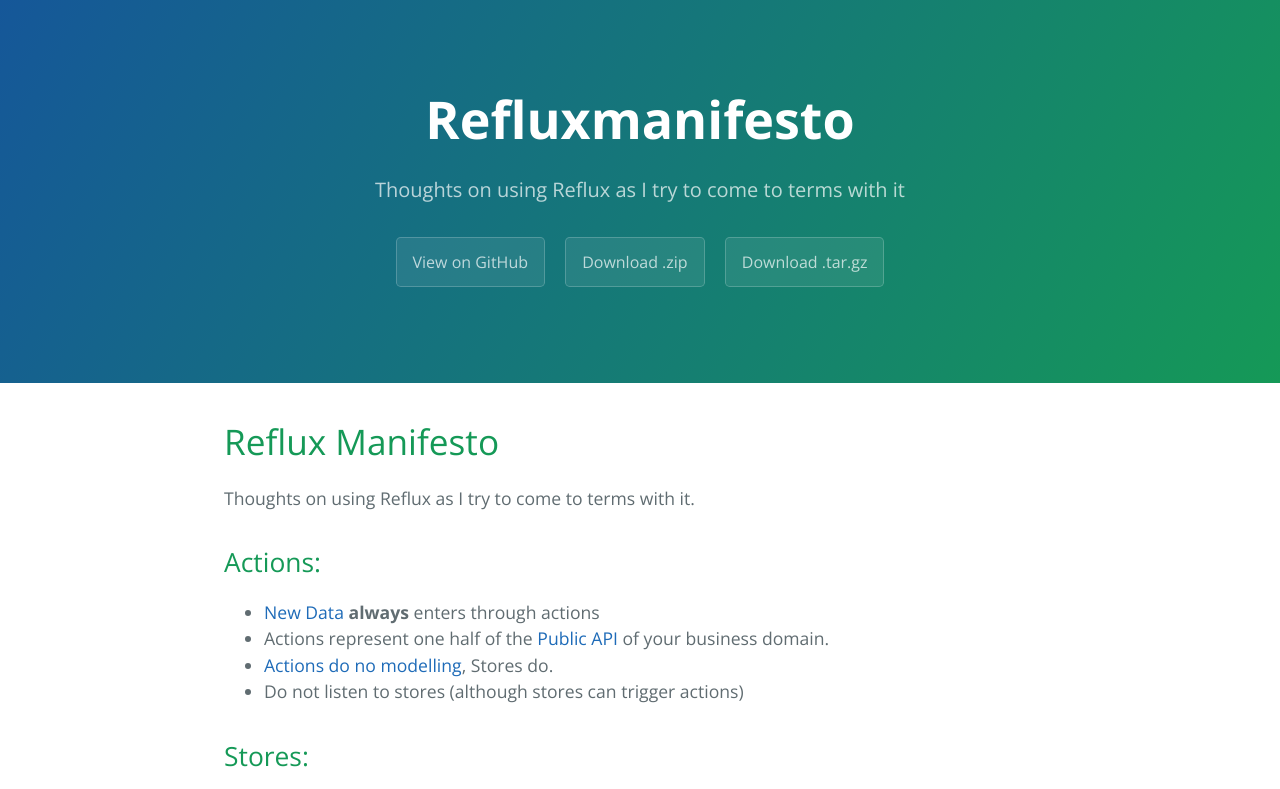
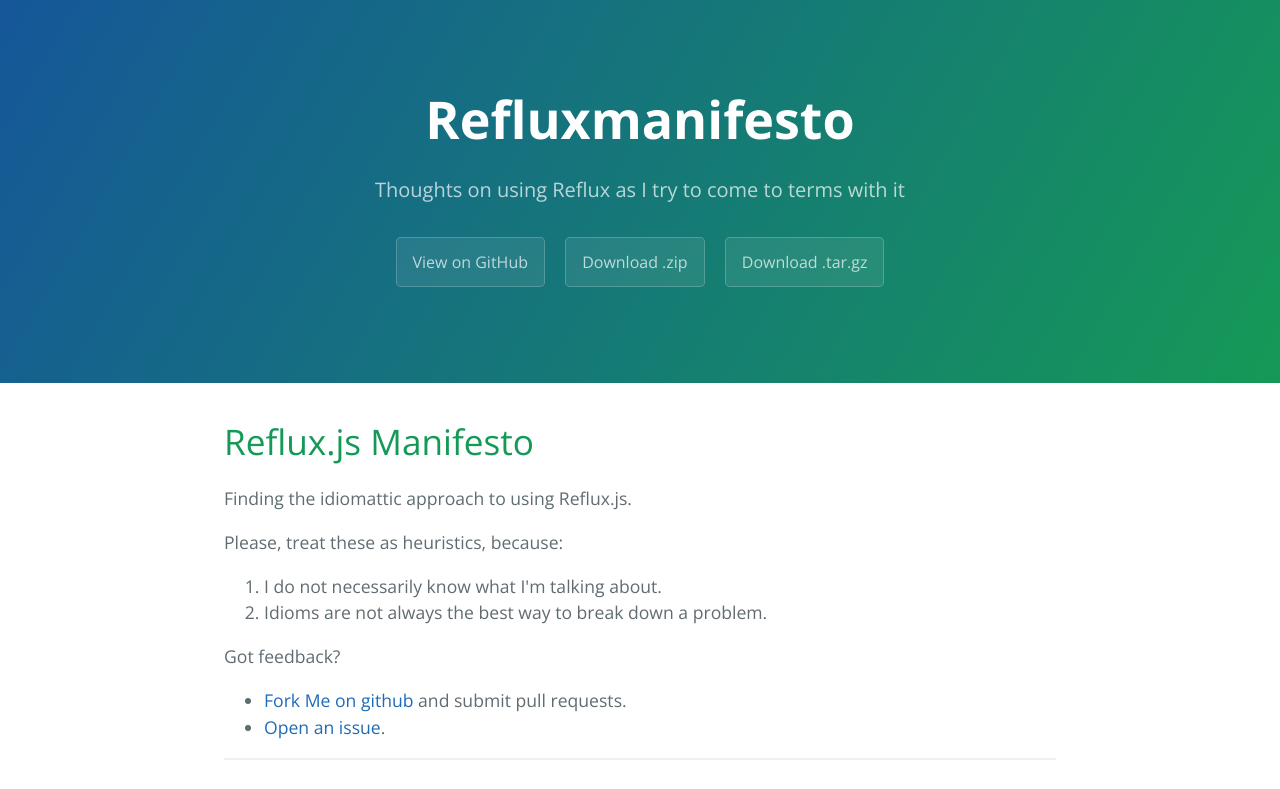
Before and after one commit to bunniesandbeatings/RefluxManifesto, a plain HTML site: page index.html in a window 1280 px wide. Shown: the top 789 px of the page. Drawn offline with nearby package versions, Linux system fonts and the light colour scheme.

```diff
--- a/index.html
+++ b/index.html
@@ -20,9 +20,27 @@
 
     <section class="main-content">
       <h1>
-<a id="reflux-manifesto" class="anchor" href="#reflux-manifesto" aria-hidden="true"><span class="octicon octicon-link"></span></a>Reflux Manifesto</h1>
+<a id="refluxjs-manifesto" class="anchor" href="#refluxjs-manifesto" aria-hidden="true"><span class="octicon octicon-link"></span></a>Reflux.js Manifesto</h1>
 
-<p>Thoughts on using Reflux as I try to come to terms with it.</p>
+<p>Finding the idiomattic approach to using Reflux.js.</p>
+
+<p>Please, treat these as heuristics, because: </p>
+
+<ol>
+<li>I do not necessarily know what I'm talking about.</li>
+<li>Idioms are not always the best way to break down a problem.</li>
+</ol>
+
+<p>Got feedback?</p>
+
+<ul>
+<li>
+<a href="https://github.com/bunniesandbeatings/RefluxManifesto/fork">Fork Me on github</a> and submit pull requests.</li>
+<li>
+<a href="https://github.com/bunniesandbeatings/RefluxManifesto/issues/new">Open an issue</a>.</li>
+</ul>
+
+<hr>
 
 <h2>
 <a id="actions" class="anchor" href="#actions" aria-hidden="true"><span class="octicon octicon-link"></span></a>Actions:</h2>
@@ -78,6 +96,8 @@
 </ul>
 </li>
 </ul>
+
+<hr>
 
 <h1>
 <a id="notes" class="anchor" href="#notes" aria-hidden="true"><span class="octicon octicon-link"></span></a>Notes</h1>
```
Also changed, not shown: params.json (+1 -1 lines).
